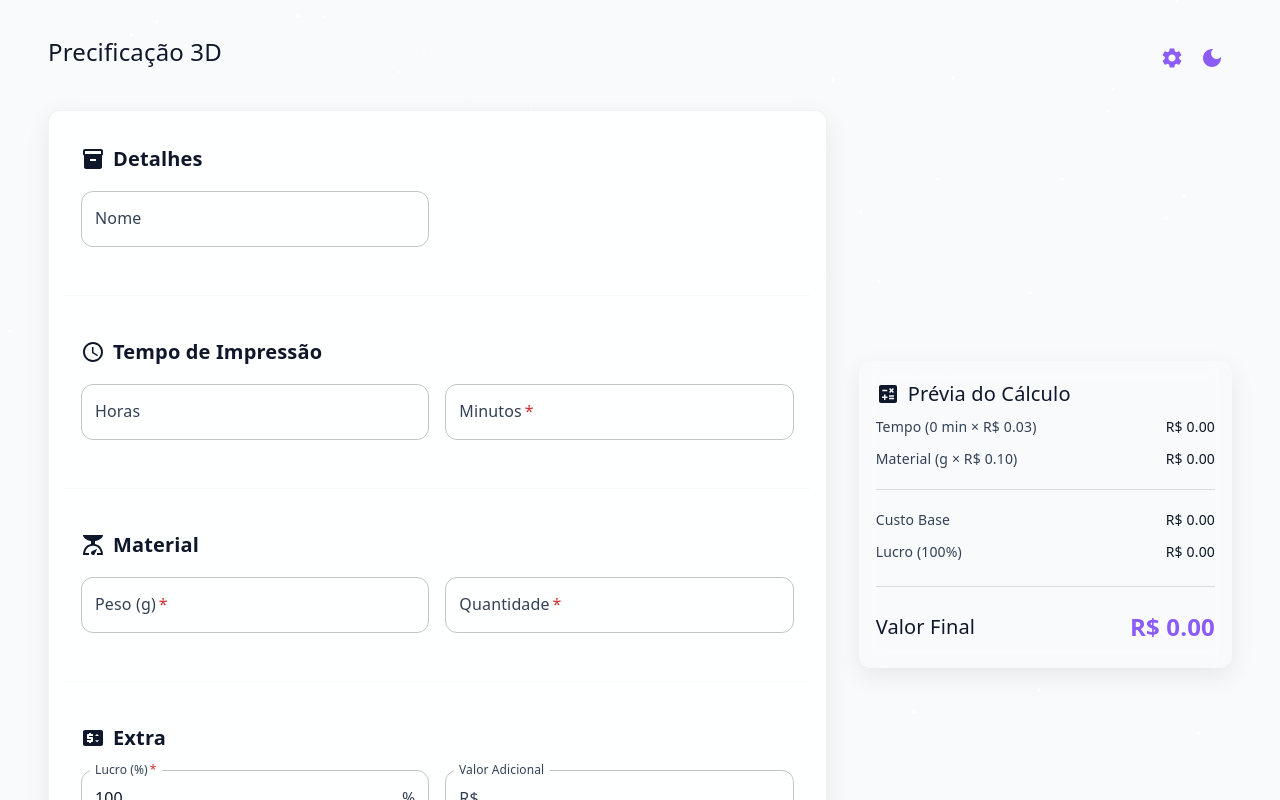
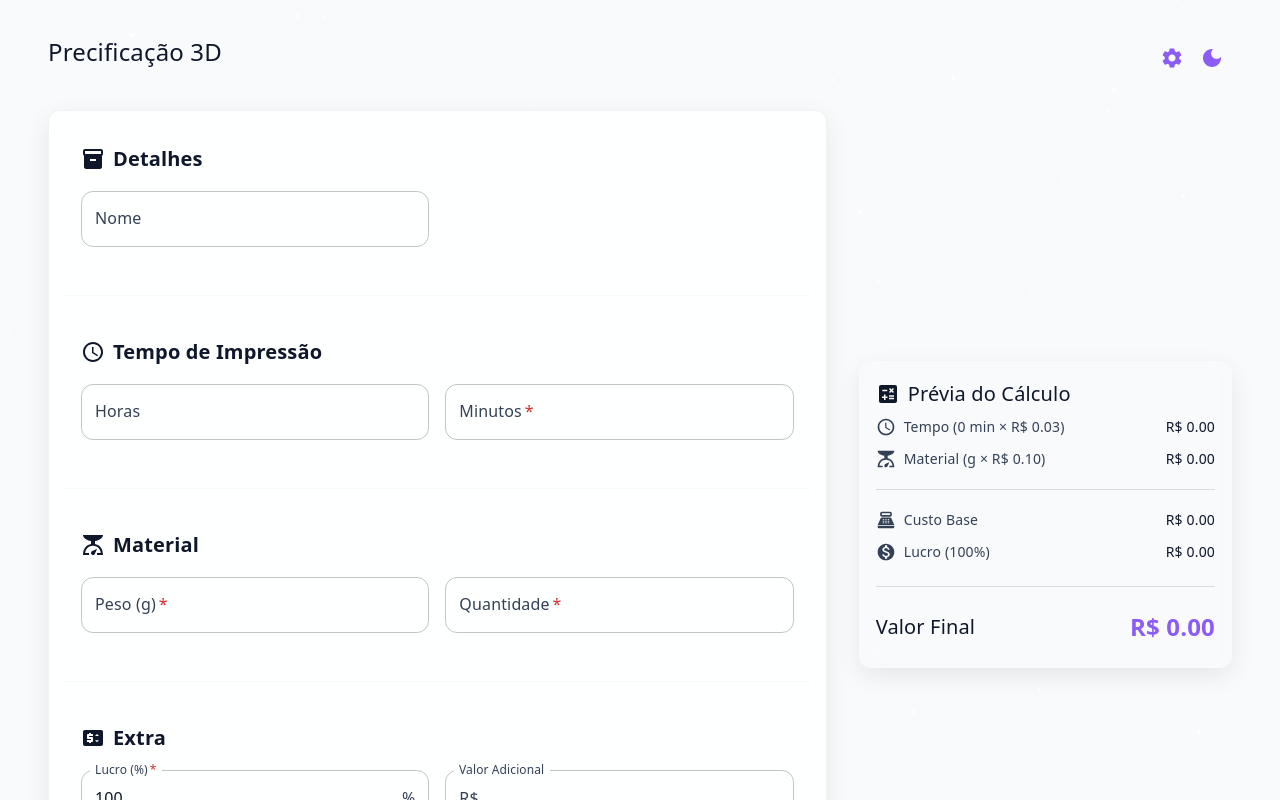
Before and after one commit to GBRielGCLC/precificacao-3d, a React (Create React App) app: page / in a window 1280 px wide. Shown: the top 800 px of the page. Built offline with nearby package versions, Linux system fonts and the light colour scheme.

Commit message:
:lipstick: FEAT: Adicionando ícones no preview

```diff
--- a/src/Pages/Preview/index.tsx
+++ b/src/Pages/Preview/index.tsx
@@ -1,4 +1,4 @@
-import { Calculate } from "@mui/icons-material";
+import { AccessTime, Calculate, MonetizationOn, PointOfSale, PriceChange, Scale } from "@mui/icons-material";
 import { Box, Card, CardContent, Divider, Grid, Typography } from "@mui/material";
 import { ICalcularResult } from "../../Services/Calculo";
 import { useAppConfig } from "../../Contexts";
@@ -57,9 +57,15 @@ export const PreviewData = ({ preview }: IPreviewProps) => {
                             <Typography
                                 variant="body2"
                                 color="text.secondary"
+                                sx={{
+                                    display: "flex",
+                                    alignItems: "center",
+                                    gap: 1,
+                                }}
                             >
+                                <AccessTime fontSize="small" />
                                 Tempo (
-                                {((preview.tempoMin || 0) + ((preview?.tempoHora|| 0) * 60 ))}{" "}
+                                {((preview.tempoMin || 0) + ((preview?.tempoHora || 0) * 60))}{" "}
                                 min × R${" "}
                                 {config.custoMinuto.toFixed(2)}
                                 )
@@ -78,7 +84,13 @@ export const PreviewData = ({ preview }: IPreviewProps) => {
                             <Typography
                                 variant="body2"
                                 color="text.secondary"
+                                sx={{
+                                    display: "flex",
+                                    alignItems: "center",
+                                    gap: 1,
+                                }}
                             >
+                                <Scale fontSize="small" />
                                 Material (
                                 {preview.peso}g × R${" "}
                                 {(
@@ -101,7 +113,13 @@ export const PreviewData = ({ preview }: IPreviewProps) => {
                                 <Typography
                                     variant="body2"
                                     color="text.secondary"
+                                    sx={{
+                                        display: "flex",
+                                        alignItems: "center",
+                                        gap: 1,
+                                    }}
                                 >
+                                    <PriceChange fontSize="small" />
                                     Valor adicional
                                 </Typography>
                                 <Typography variant="body2">
@@ -123,7 +141,13 @@ export const PreviewData = ({ preview }: IPreviewProps) => {
                                     <Typography
                                         variant="body2"
                                         color="text.secondary"
+                                        sx={{
+                                            display: "flex",
+                                            alignItems: "center",
+                                            gap: 1,
+                                        }}
                                     >
+                                        <PointOfSale fontSize="small" />
                                         Custo Base
                                     </Typography>
                                     <Typography variant="body2">
@@ -140,7 +164,13 @@ export const PreviewData = ({ preview }: IPreviewProps) => {
                                     <Typography
                                         variant="body2"
                                         color="text.secondary"
+                                        sx={{
+                                            display: "flex",
+                                            alignItems: "center",
+                                            gap: 1,
+                                        }}
                                     >
+                                        <MonetizationOn fontSize="small" />
                                         Lucro (
                                         {
                                             preview.lucroPercentual
```
